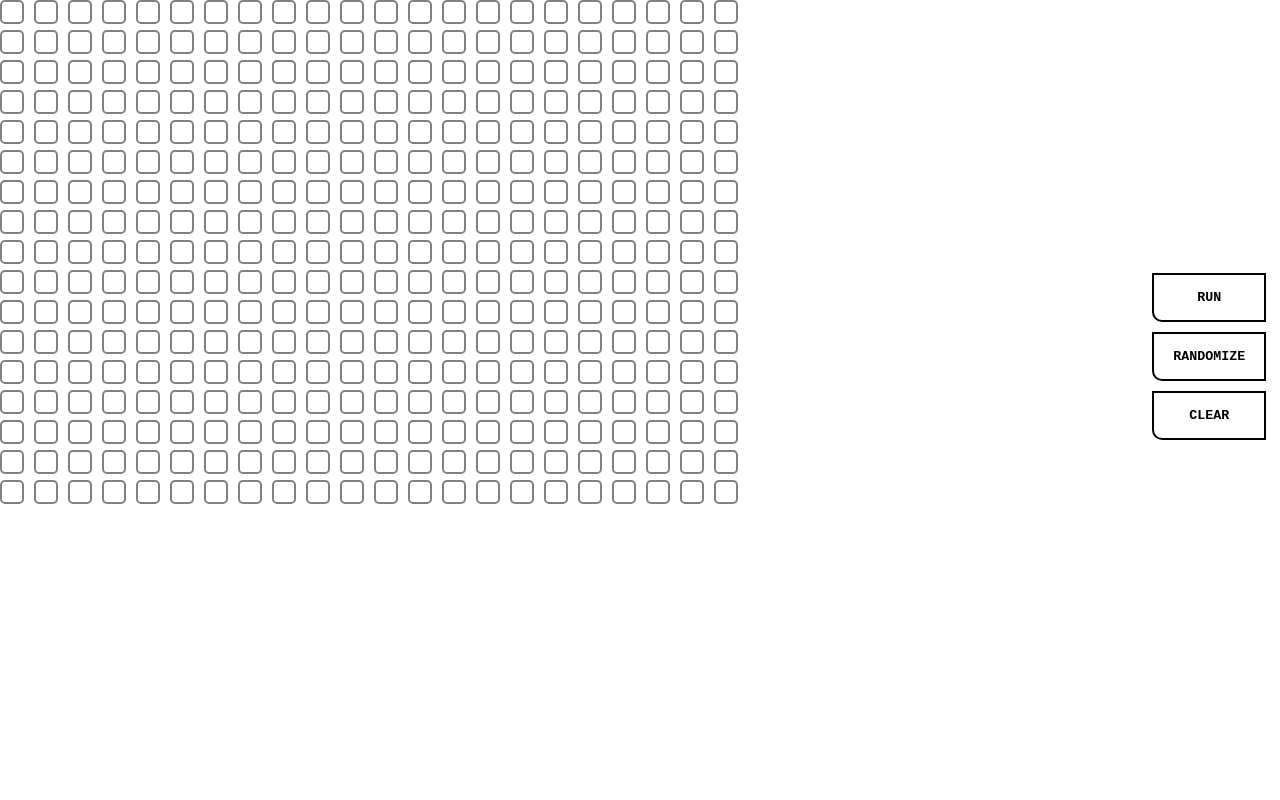
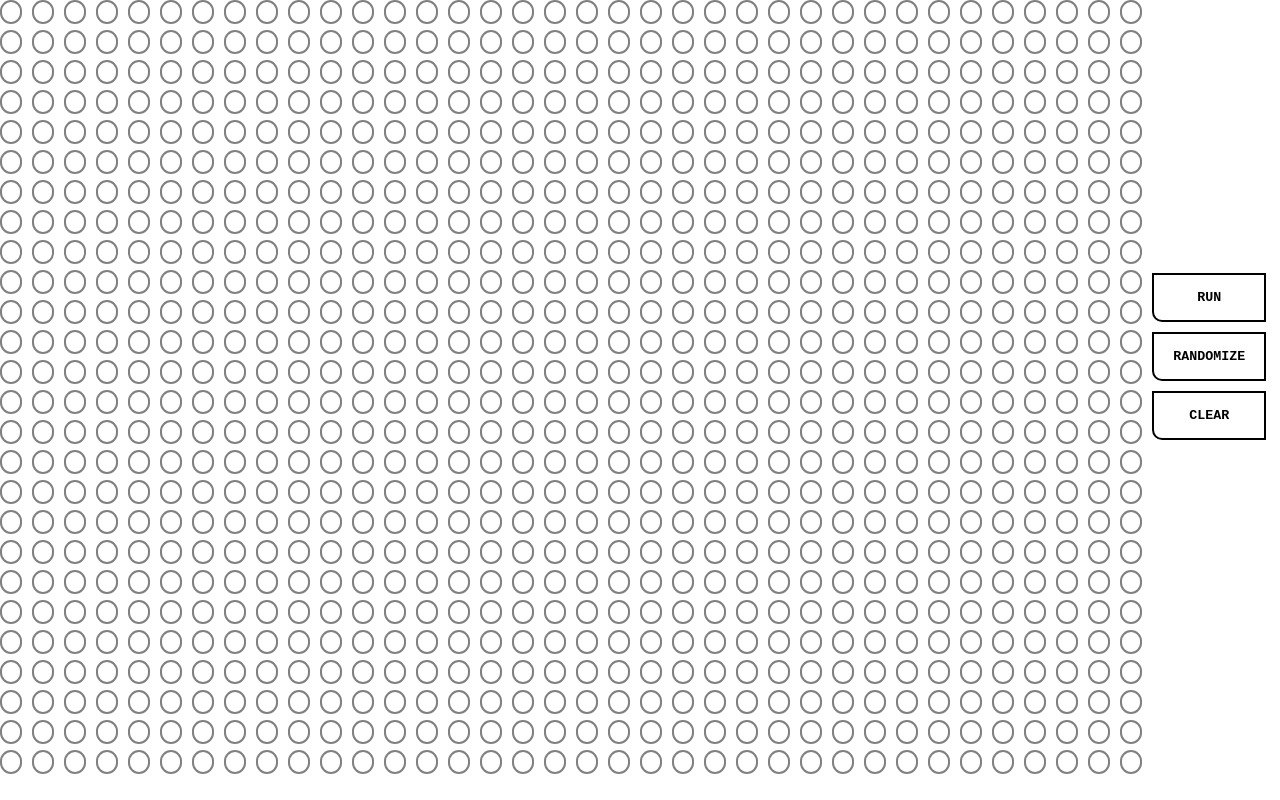
Before and after one commit to thedavidkipnis/game-of-life, a plain HTML site: page index.html in a window 1280 px wide. Drawn offline with Linux system fonts and the light colour scheme.

Commit message:
Formatting changes + added icon

```diff
--- a/index.html
+++ b/index.html
@@ -6,6 +6,7 @@
     <meta name="viewport" content="width=device-width, initial-scale=1.0">
     <title>Life</title>
     <link rel="stylesheet" href="styles.css">
+    <link rel="icon" href="icon.ico"/>
     <script src="script.js"></script>
 </head>
 <body onload="main()">
--- a/script.js
+++ b/script.js
@@ -18,10 +18,10 @@ function main() {
 // generates grid divs and populates grid array
 function genGrid() {
 
-    let screenHeight = screen.height;
-    let screenWidth = screen.width;
+    let screenHeight = visualViewport.height;
+    let screenWidth = visualViewport.width;
 
-    for (var i = 0; i < Math.floor(screenHeight/35); i++) {
+    for (var i = 0; i < Math.ceil(screenHeight/31); i++) {
         var row = document.createElement("div");
         row.className = "grid-row";
 
@@ -31,8 +31,7 @@ function genGrid() {
             var cell = document.createElement("div");
             cell.className = "dead-cell";
             cell.id = i + "." + j;
-            // cell.style.animation = 'fade 0.1s 1';
-            // cell.style.animationDelay = (0.02 * (j + i)).toString() + 's';
+
             cell.onclick = function(cellElement) {
                 toggleCellState(cellElement.currentTarget);
             }
--- a/styles.css
+++ b/styles.css
@@ -2,6 +2,8 @@ body {
     padding: 0;
     margin: 0;
     overflow: hidden;
+
+    --transition-time: 0.15s;
 
 }
 
@@ -106,6 +108,9 @@ body {
     border-color: black;
     border-width: 2px;
     border-style: solid;
+
+    transition: background-color var(--transition-time), border-color var(--transition-time);
+
 }
 
 .dead-cell {
@@ -117,13 +122,11 @@ body {
     background-color: white;
     color: white;
 
-    border-radius: 5px;
+    border-radius: 50px;
     border-color: gray;
     border-width: 2px;
     border-style: solid;
+
+    transition: background-color var(--transition-time), border-color var(--transition-time);
+
 }
-
-@keyframes fade {
-    0% { opacity: 0;}
-    100% { opacity: 1;}
-}
```
Also changed, not shown: icon.ico (added).
